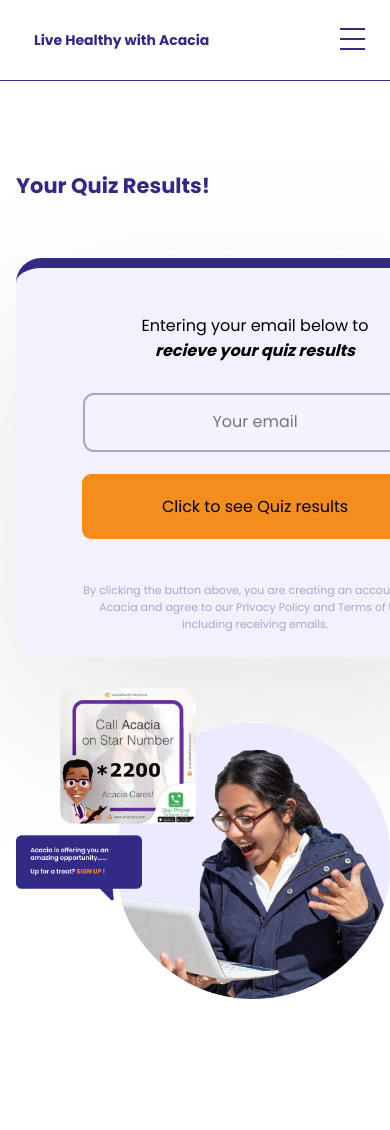
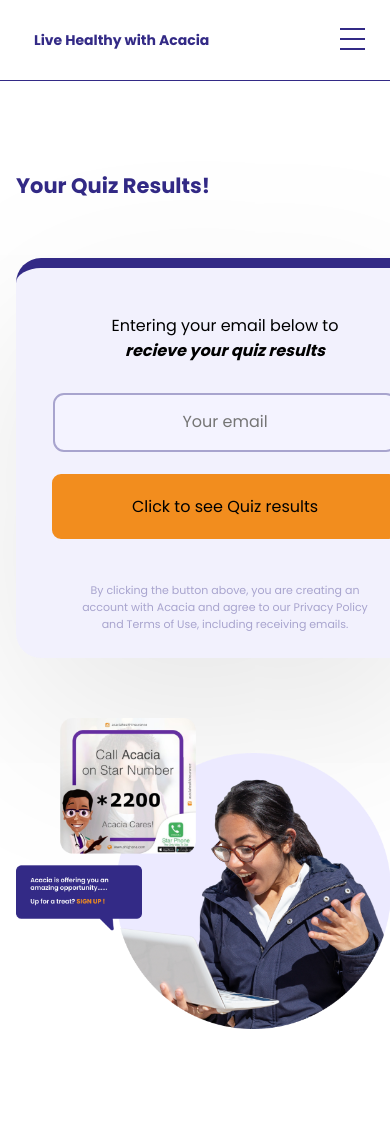
Before and after one commit to i-Blaise/AcaciaQuizApp, a PHP site: page /Results/index.html in a window 390 px wide; the page is wider, and only the part inside the window is pictured. Before the commit the page ends 999 px from the top of that part, so only its background shows below. Run offline with PHP 8.4, Linux system fonts and the light colour scheme.

Commit message:
ACACIAQUIZAPP

```diff
--- a/Results/style.css
+++ b/Results/style.css
@@ -230,6 +230,10 @@
     }
     .right-col_img {
         width: 375px;
-        margin: 30px 0 30px auto;
+        margin: 60px 0 30px auto;
+    }
+    #results-form {
+        height: 300px;
+        width: 290px;
     }
 }
```
